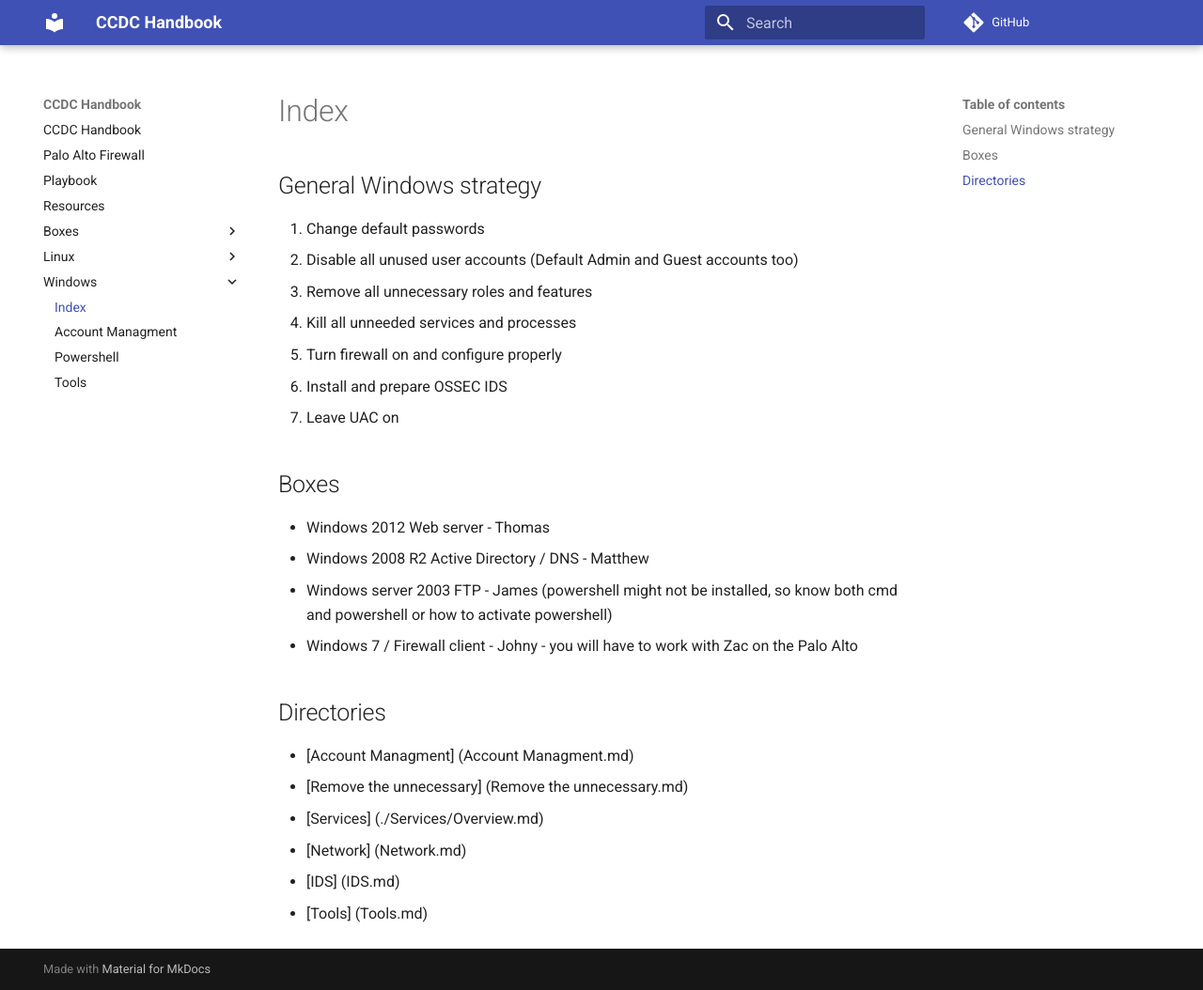
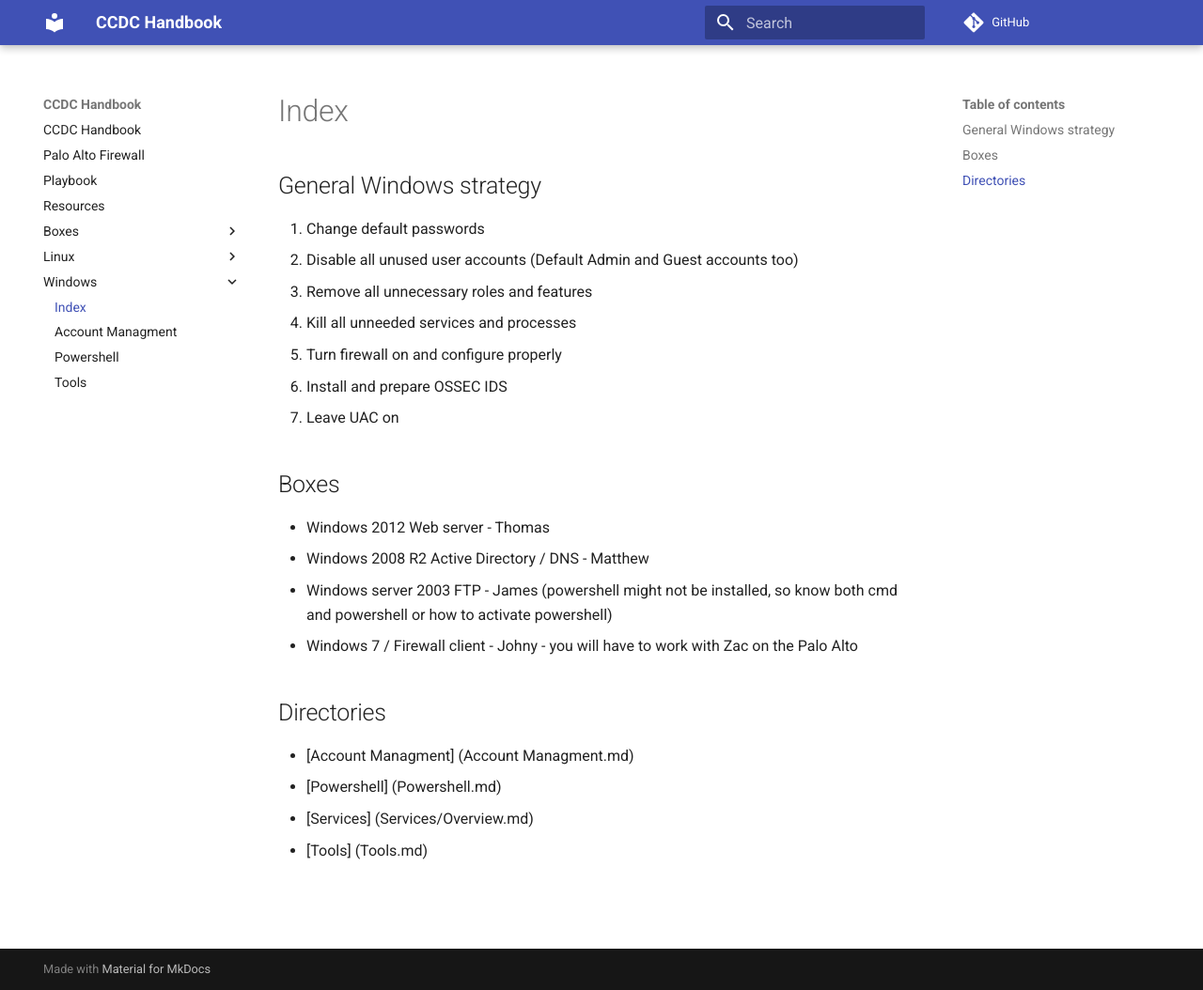
Before and after one commit to ius-csg/ccdc-handbook, an MkDocs documentation site: the page built from docs/Windows/index.md, in a window 1280 px wide and 1054 px high. Shown: the whole window at 94% size. Built offline with MkDocs 1.6.1 and Material for MkDocs 9.7.7, drawn with Linux system fonts in a browser that asks for light colours; comment, search, counter and statistics services are not loaded.

Commit message:
Update directories

```diff
--- a/docs/Windows/index.md
+++ b/docs/Windows/index.md
@@ -21,8 +21,6 @@
 ## Directories
 
 * [Account Managment] (Account Managment.md)
-* [Remove the unnecessary] (Remove the unnecessary.md)
-* [Services] (./Services/Overview.md)
-* [Network] (Network.md)
-* [IDS] (IDS.md)
+* [Powershell] (Powershell.md)
+* [Services] (Services/Overview.md)
 * [Tools] (Tools.md)
```
